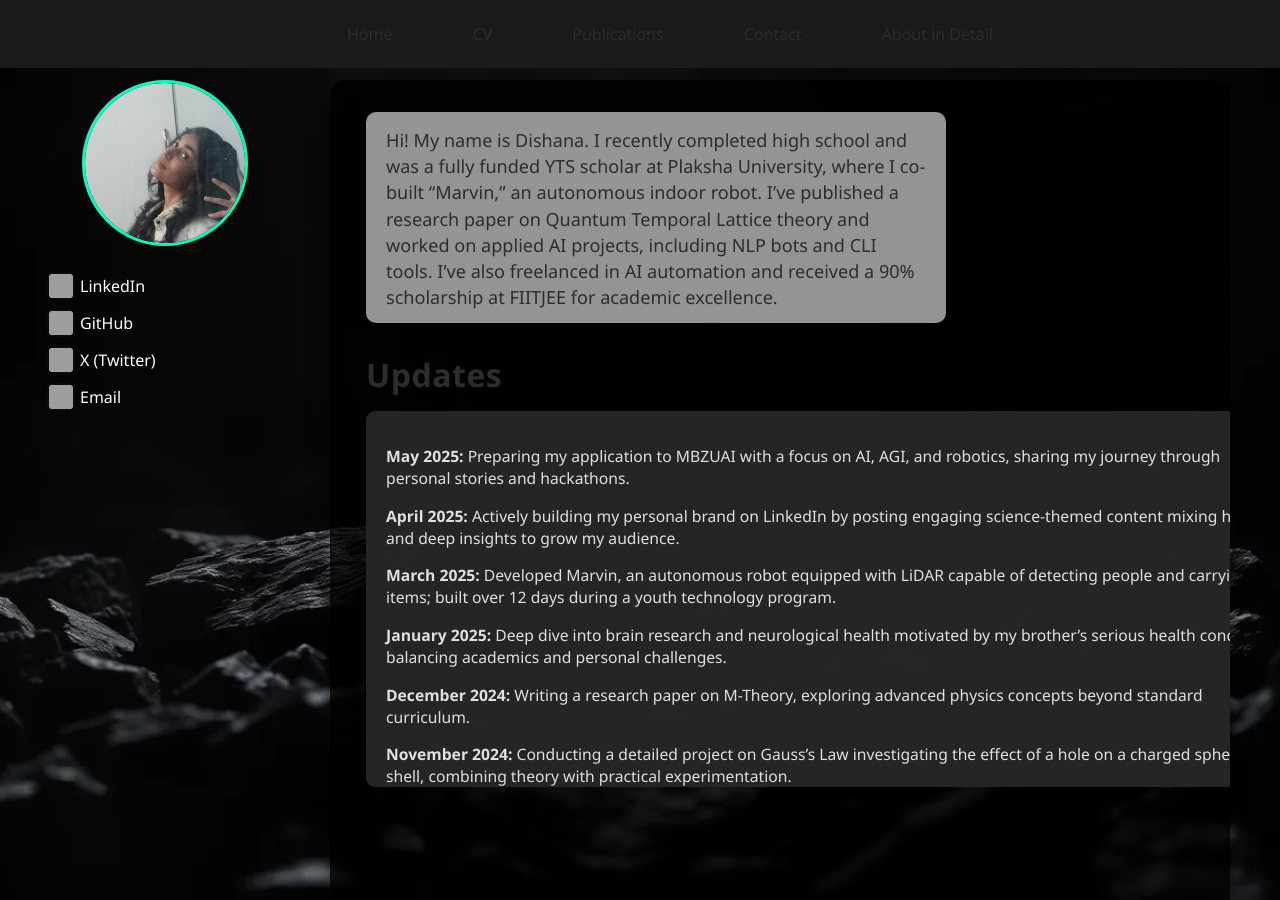
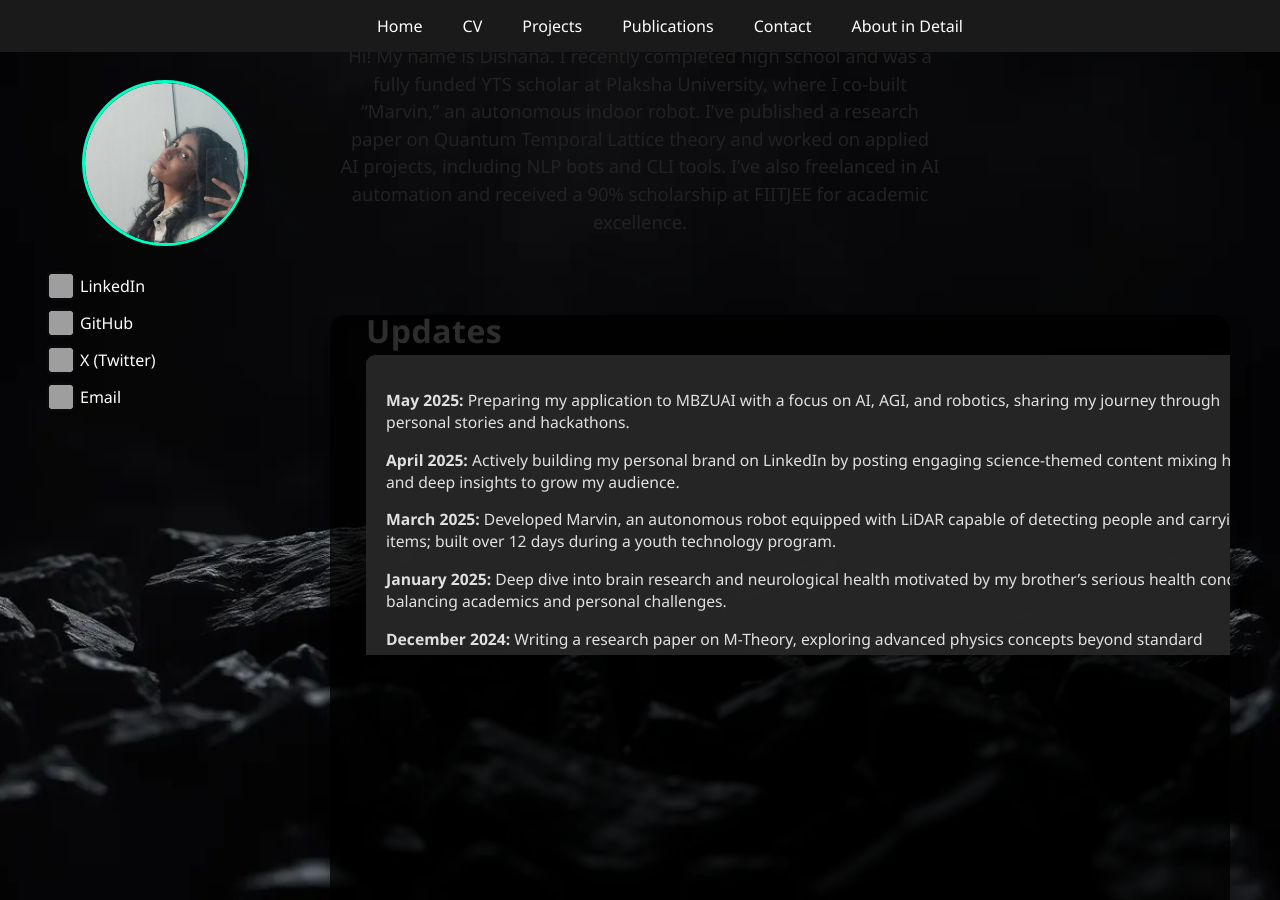
Before and after one commit to dishana11/dishana11.github.io, a Jekyll site: the page built from index.md, in a window 1280 px wide. Built offline with Jekyll 4.4.1, drawn with Linux system fonts in a browser that asks for light colours; some of the changed lines change nothing that is shown; grey boxes are pictures that could not be loaded.

Commit message:
Update index.md

```diff
--- a/index.md
+++ b/index.md
@@ -26,26 +26,6 @@
     position: fixed;
     top: 0;
     z-index: 10;
-  }
-
-  .navbar a {
-    color: #2d2d2d;
-    text-decoration: none;
-    cursor: pointer;
-    padding: 8px 20px;
-    border-radius: 7px;
-    transition: box-shadow 0.2s;
-    box-shadow: none;
-    font-weight: 500;
-    background: none;
-  }
-
-  .navbar a:hover,
-  .navbar a:focus {
-    color: #2d2d2d;
-    box-shadow: 0 4px 18px 0 rgba(0, 0, 0, 0.22), 0 1.5px 4px 0 rgba(0,255,195, 0.25);
-    background: none;
-    outline: none;
   }
 
   .main-container {
@@ -113,7 +93,6 @@
     font-size: 16px;
     transition: color 0.15s;
   }
-
   .social-link:hover {
     color: #00ffc3;
     text-decoration: underline;
@@ -147,43 +126,62 @@
     min-width: 0;
   }
 
-  /* Home page: align intro and updates vertically */
+  /* Home page: center intro */
+  .home-intro-center {
+    width: 100%;
+    display: flex;
+    justify-content: center;
+    align-items: flex-start;
+    margin-top: 42px;
+    margin-bottom: 40px;
+  }
+
+  .home-intro-center-text {
+    max-width: 600px;
+    font-size: 1.15em;
+    color: #222;
+    background: none;
+    font-weight: 500;
+    text-align: center;
+    line-height: 1.5;
+    margin: 0 auto;
+    box-shadow: none;
+    padding: 0;
+  }
+
   .home-content-col {
     display: flex;
     flex-direction: column;
     align-items: flex-start;
     margin-left: 36px;
-    margin-top: 32px;
-    height: calc(100% - 32px);
+    margin-top: 0;
+    height: calc(100% - 0px);
     width: 100%;
   }
-  .intro-text {
-    font-size: 1.13em;
+
+  .updates-scrollable-container {
+    width: 100%;
+    flex: 1 1 auto;
+    max-height: 340px;
+    display: flex;
+    flex-direction: column;
+    overflow: hidden;
+  }
+  .updates-title {
     color: #2d2d2d;
-    text-align: left;
-    font-weight: 500;
-    background: rgba(255,255,255,0.58);
-    border-radius: 10px;
-    max-width: 540px;
-    box-shadow: 0 4px 12px rgba(0,0,0,0.11);
-    padding: 15px 20px 13px 20px;
-    line-height: 1.45;
-    display: block;
-    margin: 0 0 36px 0;
-    align-self: flex-start;
-  }
-  .content-box h1 {
-    color: #2d2d2d;
-    margin: 0 0 0 0;
     font-size: 2em;
-    display: block;
     font-weight: 700;
+    margin-bottom: 8px;
     letter-spacing: .5px;
     padding-bottom: 0;
     line-height: 1;
     align-self: flex-start;
   }
-
+  .updates-scrollbox-content {
+    overflow-y: auto;
+    height: 100%;
+    width: 100%;
+  }
   .updates-scrollbox {
     font-size: 0.98em;
     color: #e0e0e0;
@@ -191,7 +189,7 @@
     border-radius: 9px;
     box-shadow: 0 2px 8px rgba(0,0,0,0.08);
     padding: 18px 20px;
-    margin: 20px 0 0 0;
+    margin: 0 0 0 0;
     flex: 1 1 auto;
     min-height: 0;
     max-height: 340px;
@@ -199,7 +197,6 @@
     overflow-y: auto;
   }
 
-  /* CV page: original width, original height */
   .cv-box {
     width: 100%;
     max-width: 900px;
@@ -213,6 +210,39 @@
     align-items: flex-start;
     height: 70vh;
     min-height: 360px;
+    overflow: hidden;
+    position: relative;
+  }
+  .cv-header-row, .projects-header-row {
+    display: flex;
+    width: 100%;
+    align-items: center;
+    margin-bottom: 8px;
+  }
+  .cv-header-row h1, .projects-header-row h1 {
+    color: #2d2d2d;
+    margin: 0 0 0 0;
+    font-size: 2em;
+    font-weight: 700;
+    letter-spacing: .5px;
+    padding-bottom: 0;
+    line-height: 1;
+    flex: 1 1 auto;
+    text-align: left;
+  }
+  .cv-fullscreen-link {
+    font-size: 16px;
+    color: #2d2d2d;
+    text-decoration: underline;
+    vertical-align: middle;
+    cursor: pointer;
+    background: none;
+    border: none;
+    margin-left: auto;
+    margin-bottom: 0;
+    padding-left: 10px;
+    white-space: nowrap;
+    align-self: flex-end;
   }
   .cv-iframe-box {
     width: 100%;
@@ -223,21 +253,44 @@
     background: #181818;
     box-shadow: 0 2px 10px rgba(0,0,0,0.15);
     flex: 1 1 auto;
-  }
-  .cv-fullscreen-link {
-    display: inline-block;
-    margin-left: 16px;
-    font-size: 16px;
-    color: #2d2d2d;
-    text-decoration: underline;
-    vertical-align: middle;
-    cursor: pointer;
-    background: none;
-    border: none;
-    margin-bottom: 8px;
+    min-height: 180px;
+    overflow-y: auto;
   }
 
-  /* Publication & Contact: push text down */
+  .projects-box {
+    width: 100%;
+    max-width: 900px;
+    margin: 40px auto 0 auto;
+    background-color: rgba(0, 0, 0, 0.87);
+    border-radius: 15px;
+    padding: 28px 26px 24px 26px;
+    box-shadow: 0 8px 22px rgba(0,0,0,0.40);
+    display: flex;
+    flex-direction: column;
+    align-items: flex-start;
+    min-height: 360px;
+    overflow-y: auto;
+    max-height: 70vh;
+  }
+
+  .projects-list {
+    margin-top: 0;
+    padding-left: 0;
+    width: 100%;
+    color: #f4f4f4;
+  }
+  .projects-list li {
+    margin-bottom: 26px;
+    font-size: 1.05em;
+    line-height: 1.6;
+    list-style: disc inside;
+  }
+  .projects-list strong {
+    color: #00ffc3;
+    font-weight: 600;
+    font-size: 1.07em;
+  }
+
   .content-section {
     padding-top: 64px;
     padding-left: 50px;
@@ -255,15 +308,15 @@
     padding: 25px 24px 20px 24px;
     text-align: center;
   }
-  /* Push "this section contains..." text down to match contact/publications */
-  .about-detail-intro {
+  .about-detail-intro-outer {
+    width: 100vw;
+    text-align: center;
+    margin-top: 60px;
+    font-size: 1.13em;
     color: #232323;
-    font-size: 1.03em;
-    margin-bottom: 16px;
     font-weight: 500;
     letter-spacing: 0.01em;
-    margin-top: 60px;
-    text-align: left;
+    margin-bottom: 6px;
   }
   .about-detail-scrollbox {
     background: #fff;
@@ -308,7 +361,7 @@
       max-width: 98vw;
       padding: 14px 4vw 12px 4vw;
     }
-    .about-detail-intro {
+    .about-detail-intro-outer {
       margin-top: 30px;
     }
     .about-detail-scrollbox {
@@ -318,18 +371,12 @@
     .content-box {
       padding: 0;
     }
-    .updates-scrollbox {
-      margin: 12px 0 0 0;
-      padding: 12px 2vw;
-      max-height: 340px;
-    }
-    .home-content-col {
-      margin-left: 0;
-      margin-top: 20px;
-    }
-    .intro-text {
-      max-width: 98vw;
-      padding: 13px 4vw 11px 4vw;
+    .projects-box {
+      width: 99vw;
+      min-width: 0;
+      margin: 14px 0 0 0;
+      padding: 12px 2vw 10px 2vw;
+      max-height: 48vh;
     }
     .cv-box {
       width: 99vw;
@@ -338,6 +385,16 @@
       padding: 12px 2vw 10px 2vw;
       height: 48vh;
       min-height: 220px;
+    }
+    .cv-header-row, .projects-header-row {
+      flex-direction: column;
+      align-items: flex-start;
+      gap: 8px;
+    }
+    .cv-fullscreen-link {
+      margin-left: 0;
+      align-self: flex-start;
+      margin-top: 5px;
     }
     .content-section {
       padding-top: 30px;
@@ -349,13 +406,24 @@
 <div class="navbar">
   <a onclick="showSection('home')">Home</a>
   <a onclick="showSection('cv')">CV</a>
+  <a onclick="showSection('projects')">Projects</a>
   <a onclick="showSection('publications')">Publications</a>
   <a onclick="showSection('contact')">Contact</a>
   <a onclick="showSection('about-detail')">About in Detail</a>
 </div>
 
+<!-- Home intro, centered, not a box -->
+<div id="home-intro-box" class="home-intro-center">
+  <div class="home-intro-center-text">
+    Hi! My name is Dishana. I recently completed high school and was a fully funded YTS scholar at Plaksha University, where I co-built “Marvin,” an autonomous indoor robot. I’ve published a research paper on Quantum Temporal Lattice theory and worked on applied AI projects, including NLP bots and CLI tools. I’ve also freelanced in AI automation and received a 90% scholarship at FIITJEE for academic excellence.
+  </div>
+</div>
+
+<!-- About in detail intro, centered, out of the box -->
+<div id="about-detail-intro-outer" class="about-detail-intro-outer" style="display:none;">
+  This section contains life updates in detail:
+</div>
 <div class="about-detail-container" id="about-detail-container" style="display:none;">
-  <div class="about-detail-intro">This section contains life updates in detail:</div>
   <div class="about-detail-scrollbox">
     <strong>2016:</strong> Received a token of recognition for raising funds for visually and hearing-impaired individuals during a city-wide charity campaign.<br><br>
     <strong>2017:</strong> Participated in a city-wide Go Green campaign; awarded for contributions.<br>
@@ -401,35 +469,76 @@
   <div class="content-box" id="content-area">
     <div id="home">
       <div class="home-content-col">
-        <div class="intro-text" id="intro-text">
-          Hi! My name is Dishana. I recently completed high school and was a fully funded YTS scholar at Plaksha University, where I co-built “Marvin,” an autonomous indoor robot. I’ve published a research paper on Quantum Temporal Lattice theory and worked on applied AI projects, including NLP bots and CLI tools. I’ve also freelanced in AI automation and received a 90% scholarship at FIITJEE for academic excellence.
-        </div>
-        <h1>Updates</h1>
-        <div class="updates-scrollbox">
-          <p><strong>May 2025:</strong> Preparing my application to MBZUAI with a focus on AI, AGI, and robotics, sharing my journey through personal stories and hackathons.</p>
-          <p><strong>April 2025:</strong> Actively building my personal brand on LinkedIn by posting engaging science-themed content mixing humor and deep insights to grow my audience.</p>
-          <p><strong>March 2025:</strong> Developed Marvin, an autonomous robot equipped with LiDAR capable of detecting people and carrying items; built over 12 days during a youth technology program.</p>
-          <p><strong>January 2025:</strong> Deep dive into brain research and neurological health motivated by my brother’s serious health condition, balancing academics and personal challenges.</p>
-          <p><strong>December 2024:</strong> Writing a research paper on M-Theory, exploring advanced physics concepts beyond standard curriculum.</p>
-          <p><strong>November 2024:</strong> Conducting a detailed project on Gauss’s Law investigating the effect of a hole on a charged spherical shell, combining theory with practical experimentation.</p>
-          <p><strong>September 2024:</strong> Scored 90% scholarship at FITJEE, focusing on Physics preparation for upcoming competitive exams.</p>
-          <p><strong>September 2024:</strong> Developed Quantum Temporal Lattice theory as part of my exploration into theoretical physics.</p>
-          <p><strong>October 2023:</strong> Internship project on continual training of vision-language models (TiC-CLIP) accepted as Oral at NeurIPS Distribution Shift Workshop 2023.</p>
-          <p><strong>September 2023:</strong> Collaborated with Dishana Rupani on project ‘Time Trace: Fact or Fiction,’ merging physics and philosophy in innovative research.</p>
-          <p><strong>Mid-2019:</strong> Started competitive PC gaming and battle royale tournaments, overcoming gender biases and team challenges while learning valuable lessons on trust and resilience.</p>
-          <p><strong>2014:</strong> Volunteered for hearing-impaired and visually-impaired children fundraising campaign, awarded a medal for community service.</p>
-          <p><strong>2014 onwards:</strong> Consistently involved in STEM projects, academic competitions, and community volunteering, shaping my passion for science and service.</p>
+        <div class="updates-scrollable-container">
+          <div class="updates-title">Updates</div>
+          <div class="updates-scrollbox-content">
+            <div class="updates-scrollbox">
+              <p><strong>May 2025:</strong> Preparing my application to MBZUAI with a focus on AI, AGI, and robotics, sharing my journey through personal stories and hackathons.</p>
+              <p><strong>April 2025:</strong> Actively building my personal brand on LinkedIn by posting engaging science-themed content mixing humor and deep insights to grow my audience.</p>
+              <p><strong>March 2025:</strong> Developed Marvin, an autonomous robot equipped with LiDAR capable of detecting people and carrying items; built over 12 days during a youth technology program.</p>
+              <p><strong>January 2025:</strong> Deep dive into brain research and neurological health motivated by my brother’s serious health condition, balancing academics and personal challenges.</p>
+              <p><strong>December 2024:</strong> Writing a research paper on M-Theory, exploring advanced physics concepts beyond standard curriculum.</p>
+              <p><strong>November 2024:</strong> Conducting a detailed project on Gauss’s Law investigating the effect of a hole on a charged spherical shell, combining theory with practical experimentation.</p>
+              <p><strong>September 2024:</strong> Scored 90% scholarship at FITJEE, focusing on Physics preparation for upcoming competitive exams.</p>
+              <p><strong>September 2024:</strong> Developed Quantum Temporal Lattice theory as part of my exploration into theoretical physics.</p>
+              <p><strong>October 2023:</strong> Internship project on continual training of vision-language models (TiC-CLIP) accepted as Oral at NeurIPS Distribution Shift Workshop 2023.</p>
+              <p><strong>September 2023:</strong> Collaborated with Dishana Rupani on project ‘Time Trace: Fact or Fiction,’ merging physics and philosophy in innovative research.</p>
+              <p><strong>Mid-2019:</strong> Started competitive PC gaming and battle royale tournaments, overcoming gender biases and team challenges while learning valuable lessons on trust and resilience.</p>
+              <p><strong>2014:</strong> Volunteered for hearing-impaired and visually-impaired children fundraising campaign, awarded a medal for community service.</p>
+              <p><strong>2014 onwards:</strong> Consistently involved in STEM projects, academic competitions, and community volunteering, shaping my passion for science and service.</p>
+            </div>
+          </div>
         </div>
       </div>
     </div>
 
     <div id="cv" style="display: none;">
       <div class="cv-box">
-        <h1>My CV</h1>
-        <a class="cv-fullscreen-link" href="assets/Dishana cv (3).pdf" target="_blank" rel="noopener">
-          Click to open in fullscreen
-        </a>
+        <div class="cv-header-row">
+          <h1>My CV</h1>
+          <a class="cv-fullscreen-link" href="assets/Dishana cv (3).pdf" target="_blank" rel="noopener">
+            Click to open in fullscreen
+          </a>
+        </div>
         <iframe class="cv-iframe-box" src="assets/Dishana cv (3).pdf"></iframe>
+      </div>
+    </div>
+
+    <div id="projects" style="display: none;">
+      <div class="projects-box">
+        <div class="projects-header-row">
+          <h1>Projects</h1>
+        </div>
+        <ul class="projects-list">
+          <li>
+            <strong>Marvin (Autonomous Indoor Robot)</strong><br>
+            Designed and built an autonomous robot during YTS at Plaksha University. Marvin uses a LiDAR sensor, ultrasonic sensors, and a Raspberry Pi to map and navigate indoor spaces, detect obstacles and people, and carry items. The project included hardware assembly, Python firmware, and hands-on robotics teamwork.
+          </li>
+          <li>
+            <strong>Quantum Temporal Lattice Theory</strong><br>
+            Published a research paper introducing a new theoretical framework to combine aspects of string theory and time loops. This project involved deep theoretical physics research, mathematical modeling, and scientific writing.
+          </li>
+          <li>
+            <strong>CMD Error Detector & Fixer</strong><br>
+            Developed a CLI tool to automatically detect common Windows CMD errors, explain them, and offer one-click fixes. Won 2nd place and a cash prize in a competitive hackathon.
+          </li>
+          <li>
+            <strong>Twitter AI Lead Qualifier Bot</strong><br>
+            Created a Python-based bot for Twitter/X that uses NLP to qualify leads for outreach, automating profile scanning and message sending. Improved outreach efficiency for freelance clients.
+          </li>
+          <li>
+            <strong>ML Bots & Automation Agents</strong><br>
+            Built several smart bots, including NLP-powered customer support chatbots and automation pipelines for document management, using Python and cloud APIs for various freelance projects.
+          </li>
+          <li>
+            <strong>Gauss’s Law Simulation</strong><br>
+            Conducted a project to simulate and analyze the effects of a hole in a charged spherical shell using Gauss’s Law, blending theoretical physics with computational modeling.
+          </li>
+          <li>
+            <strong>Fundraiser Shop Platform</strong><br>
+            Organized and built the technical backbone for a school fundraiser, raising over ₹19,500 for Ukrainian relief by setting up a digital inventory and payment system.
+          </li>
+        </ul>
       </div>
     </div>
 
@@ -451,11 +560,14 @@
 
 <script>
   function showSection(section) {
-    const sections = ['home', 'cv', 'publications', 'contact'];
+    const sections = ['home', 'cv', 'projects', 'publications', 'contact'];
     sections.forEach(id => {
       document.getElementById(id).style.display = id === section ? 'block' : 'none';
     });
-
+    // Home intro
+    document.getElementById('home-intro-box').style.display = (section === 'home') ? 'flex' : 'none';
+    // About in detail intro
+    document.getElementById('about-detail-intro-outer').style.display = (section === 'about-detail') ? 'block' : 'none';
     // Hide about-detail by default
     document.getElementById('about-detail-container').style.display = 'none';
     document.getElementById('content-area').classList.remove('cv-active');
@@ -466,10 +578,12 @@
       document.getElementById('content-area').classList.add('cv-active');
     }
     if (sections.includes(section)) {
-      document.getElementById('about-detail-container').style.display = 'none';
+      document.getElementById('about-detail-container').style.display = (section === 'about-detail') ? 'block' : 'none';
     }
   }
   document.addEventListener('DOMContentLoaded', function(){
-    // No extra code needed
+    // By default show home-intro
+    document.getElementById('home-intro-box').style.display = 'flex';
+    document.getElementById('about-detail-intro-outer').style.display = 'none';
   });
 </script>
```
